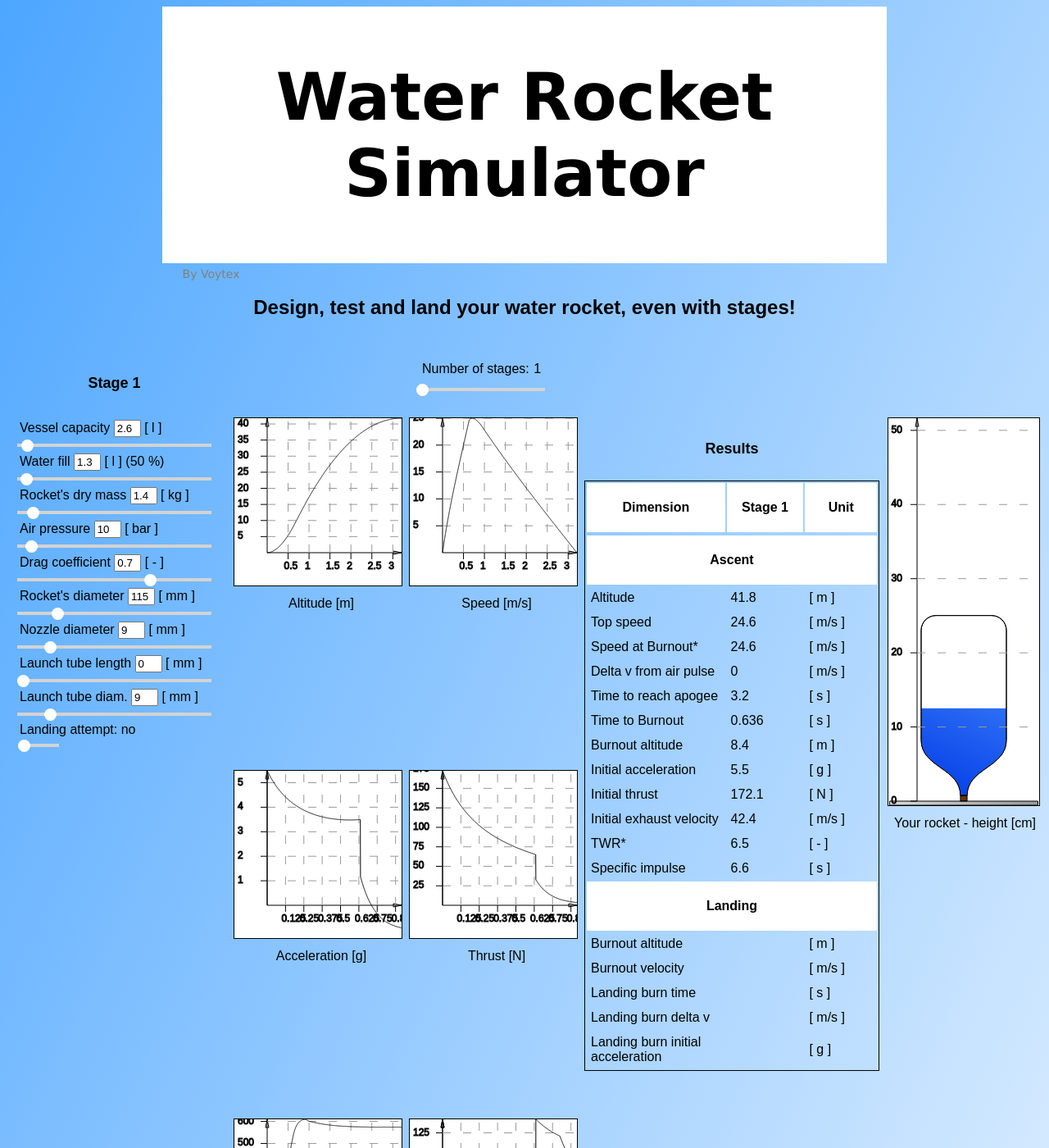
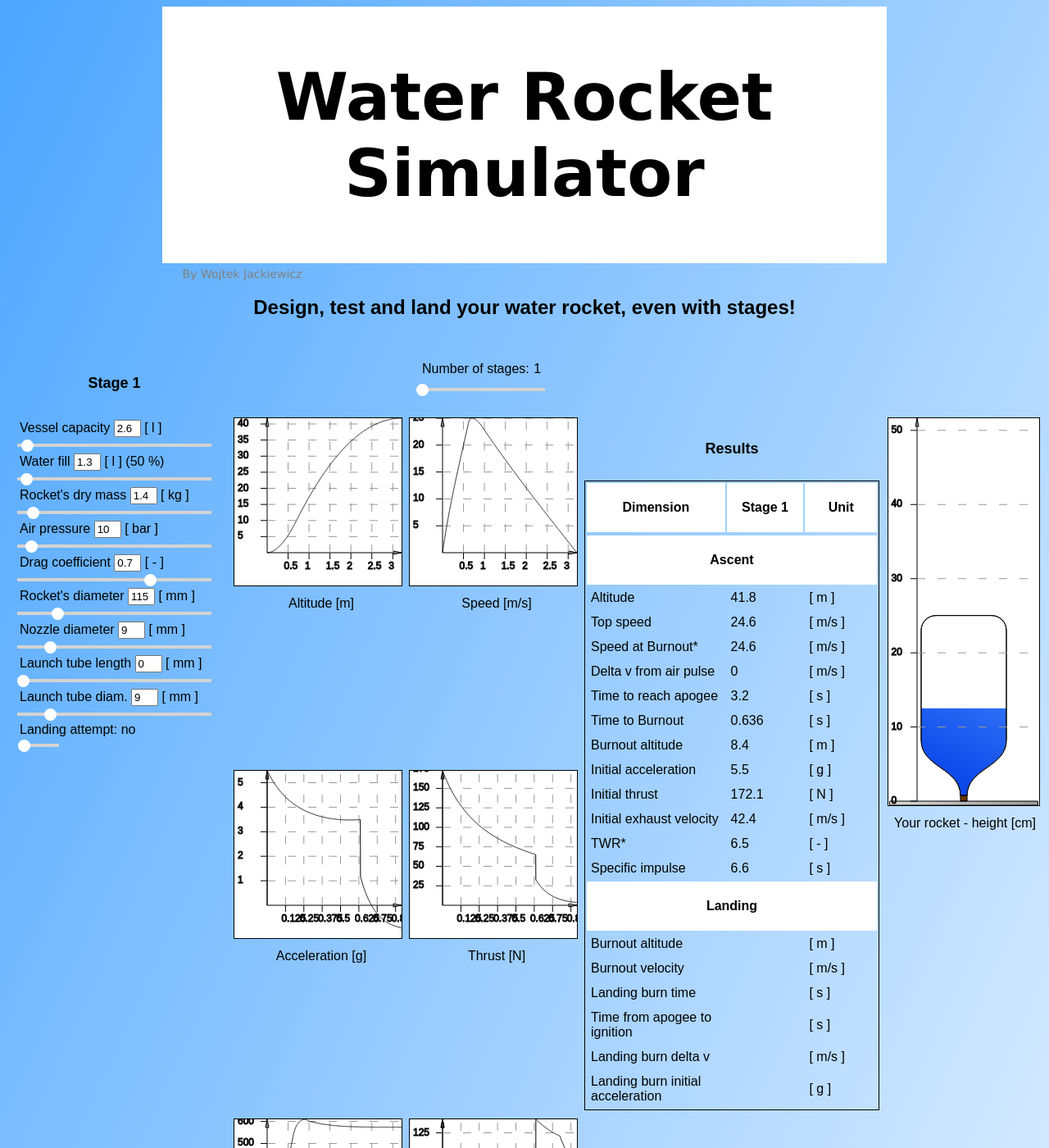
Before and after one commit to waterrocketsimulator/waterrocketsimulator.github.io, a Jekyll site: the page index.html, which Jekyll copies as it is, in a window 1280 px wide and 1400 px high. Shown: the whole window at 82% size. Built offline with Jekyll 4.4.1, drawn with Linux system fonts in a browser that asks for light colours; some of the changed lines change nothing that is shown.

Commit message:
Add files via upload
added calculation of time between apogee and ignition during landing

```diff
--- a/index.html
+++ b/index.html
@@ -23,7 +23,7 @@
   <div id="title">
 	<h1>Water Rocket Simulator</h1>
 
-	<p id=imprint>By Voytex</p>
+	<p id=imprint>By Wojtek Jackiewicz</p>
   </div>
 
  <h2>Design, test and land your water rocket, even with stages!</h2>
@@ -333,6 +333,13 @@
 	  	<td>[ s ]</td>
 		</tr>
 		<tr>
+		<td>Time from apogee to ignition</td>
+		<td id="apogeeToIgnitionTime1" class="value"></td>
+  		<td id="apogeeToIgnitionTime2" class="value2"></td>
+  		<td id="apogeeToIgnitionTime3" class="value3"></td>
+		<td>[ s ]</td>
+		</tr>
+		<tr>
   		<td>Landing burn delta v</td>
   		<td id="landingBurnDeltaV1" class="value"></td>
   		<td id="landingBurnDeltaV2" class="value2"></td>
--- a/rocket.js
+++ b/rocket.js
@@ -162,12 +162,14 @@ launch();
 			var hBurnout = results[14];
 			vBurnout = results[15];
 			var landingTime = results[16];
+			var apogeeToIgnitionTime = results[18]
 			var landingDeltaV = results[17];
 			var landingAcceleration = results[2];
 
 			document.getElementById("burnoutAltitude1").innerHTML = Math.round(hBurnout * 10) / 10;
 			document.getElementById("burnoutVelocity1").innerHTML = Math.round(vBurnout * 10) / 10;
-			document.getElementById("landingBurnTime1").innerHTML = Math.round(landingTime * 10) / 10;
+			document.getElementById("landingBurnTime1").innerHTML = Math.round(landingTime * 100) / 100;
+			document.getElementById("apogeeToIgnitionTime1").innerHTML = Math.round(apogeeToIgnitionTime * 100) / 100;
 			document.getElementById("landingBurnDeltaV1").innerHTML = Math.round(landingDeltaV * 10) / 10;
 			document.getElementById("landingBurnAcceleration1").innerHTML = Math.round(landingAcceleration * 10) / 10;
 		}
@@ -247,12 +249,14 @@ launch();
 				var hBurnout = results[14];
 				vBurnout = results[15];
 				var landingTime = results[16];
+				var apogeeToIgnitionTime = results[18]
 				var landingDeltaV = results[17];
 				var landingAcceleration = results[2];
 
 				document.getElementById("burnoutAltitude2").innerHTML = Math.round(hBurnout * 10) / 10;
 				document.getElementById("burnoutVelocity2").innerHTML = Math.round(vBurnout * 10) / 10;
-				document.getElementById("landingBurnTime2").innerHTML = Math.round(landingTime * 10) / 10;
+				document.getElementById("landingBurnTime2").innerHTML = Math.round(landingTime * 100) / 100;
+				document.getElementById("apogeeToIgnitionTime2").innerHTML = Math.round(apogeeToIgnitionTime * 100) / 100;
 				document.getElementById("landingBurnDeltaV2").innerHTML = Math.round(landingDeltaV * 10) / 10;
 				document.getElementById("landingBurnAcceleration2").innerHTML = Math.round(landingAcceleration * 10) / 10;
 			}
@@ -324,12 +328,14 @@ launch();
 				var hBurnout = results[14];
 				vBurnout = results[15];
 				var landingTime = results[16];
+				var apogeeToIgnitionTime = results[18]
 				var landingDeltaV = results[17];
 				var landingAcceleration = results[2];
 
 				document.getElementById("burnoutAltitude3").innerHTML = Math.round(hBurnout * 10) / 10;
 				document.getElementById("burnoutVelocity3").innerHTML = Math.round(vBurnout * 10) / 10;
-				document.getElementById("landingBurnTime3").innerHTML = Math.round(landingTime * 10) / 10;
+				document.getElementById("landingBurnTime3").innerHTML = Math.round(landingTime * 100) / 100;
+				document.getElementById("apogeeToIgnitionTime3").innerHTML = Math.round(apogeeToIgnitionTime * 100) / 100;
 				document.getElementById("landingBurnDeltaV3").innerHTML = Math.round(landingDeltaV * 10) / 10;
 				document.getElementById("landingBurnAcceleration3").innerHTML = Math.round(landingAcceleration * 10) / 10;
 			}
@@ -416,6 +422,7 @@ function stageIgnition(land, h, vr, V, Vw, ro, Ar, An, Alt, p, Cd, m0, lt, ft, t
     var lastM; //mass from previous loop iteration (kg)
 	var dt = 0.001; //time step
 	var localTime = 0; //time counted from ignition for plots generation
+	var apogeeToIgnitionTime = 0; //neceserry parameter for real rocket to determine when to open valve for landing burn (time can be precisely measured, as well as time point of apogee)
 	var dm = An * ro * Math.sqrt(2 * p / ro) * dt; //mass decrease in first step of loop (kg)
     var T = ve * dm / dt + p * (1 - waterLossFactor) * An; //thrust force (N)
 	var Isp = T * dt / (g * dm); //specific impulse (s)
@@ -520,6 +527,7 @@ if(land){
 		h += vr * dt;
 		ft += dt;
 		localTime += dt;
+		apogeeToIgnitionTime += dt;
 
 		kE = 0.5 * mStage * vr * vr;
 		mE = kE + mStage * g * h;
@@ -769,7 +777,7 @@ while (a > -9 && mA > 0){
 				break;
 		}
 	}
-	if(a < 0 && land) break; //if acceleration is negative rocket doesn't breaks an more
+	if(a < 0 && land) break; //if acceleration is negative rocket doesn't breaks any more
 }
 
 T = 0;
@@ -939,6 +947,6 @@ for(i = 0; i < plotDataStorage.ascentAltitude.length - 42; i++){
 
 
 //Array with output data
-var results = [outputT, outputve, outputa, TWR, Isp, speedAtMECO, topSpeed, airPulseDeltaV, timeToMECO, MECOaltitude, airPulseEnd, airPulseEndAltitude, altitude, apogeeTime, hBurnout, vBurnout, landingTime, landingDeltaV];
+var results = [outputT, outputve, outputa, TWR, Isp, speedAtMECO, topSpeed, airPulseDeltaV, timeToMECO, MECOaltitude, airPulseEnd, airPulseEndAltitude, altitude, apogeeTime, hBurnout, vBurnout, landingTime, landingDeltaV, apogeeToIgnitionTime];
 return results;
 }
```
Lines whose indentation alone changed are shown as unchanged.
